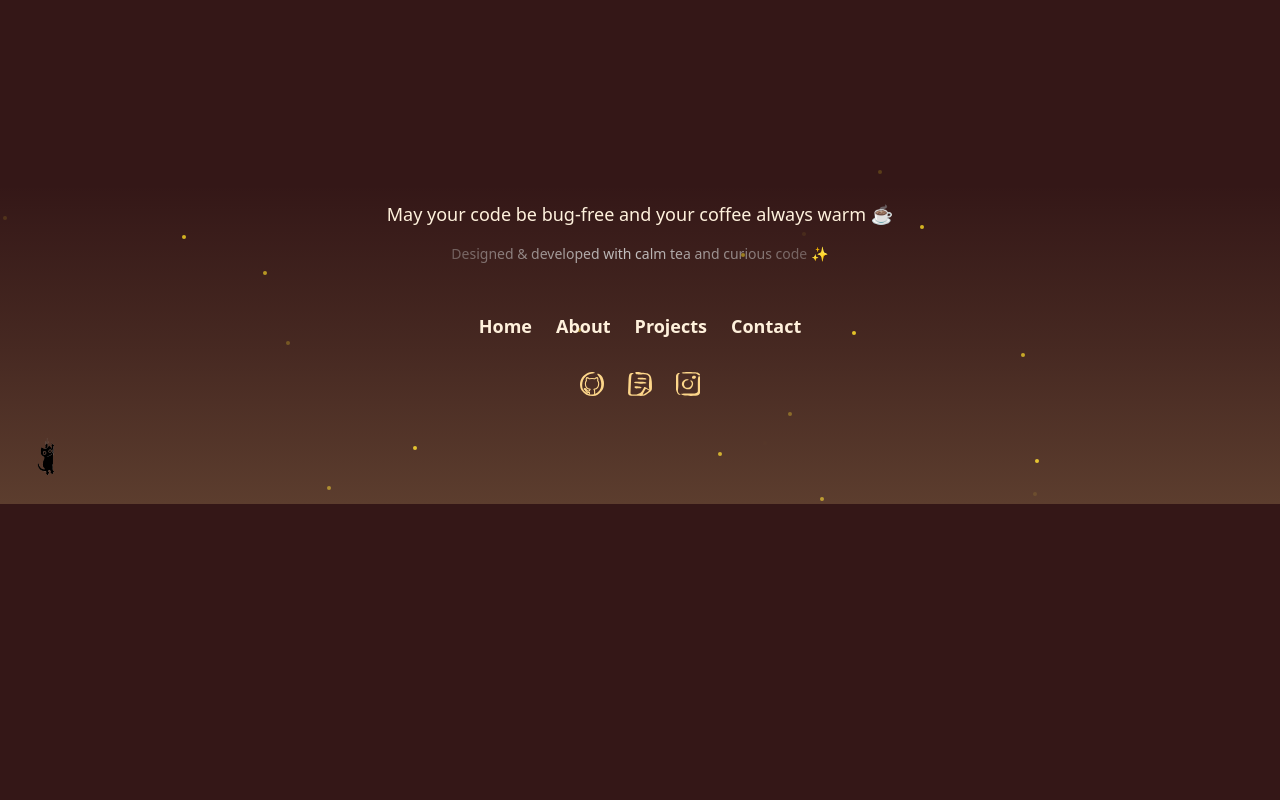
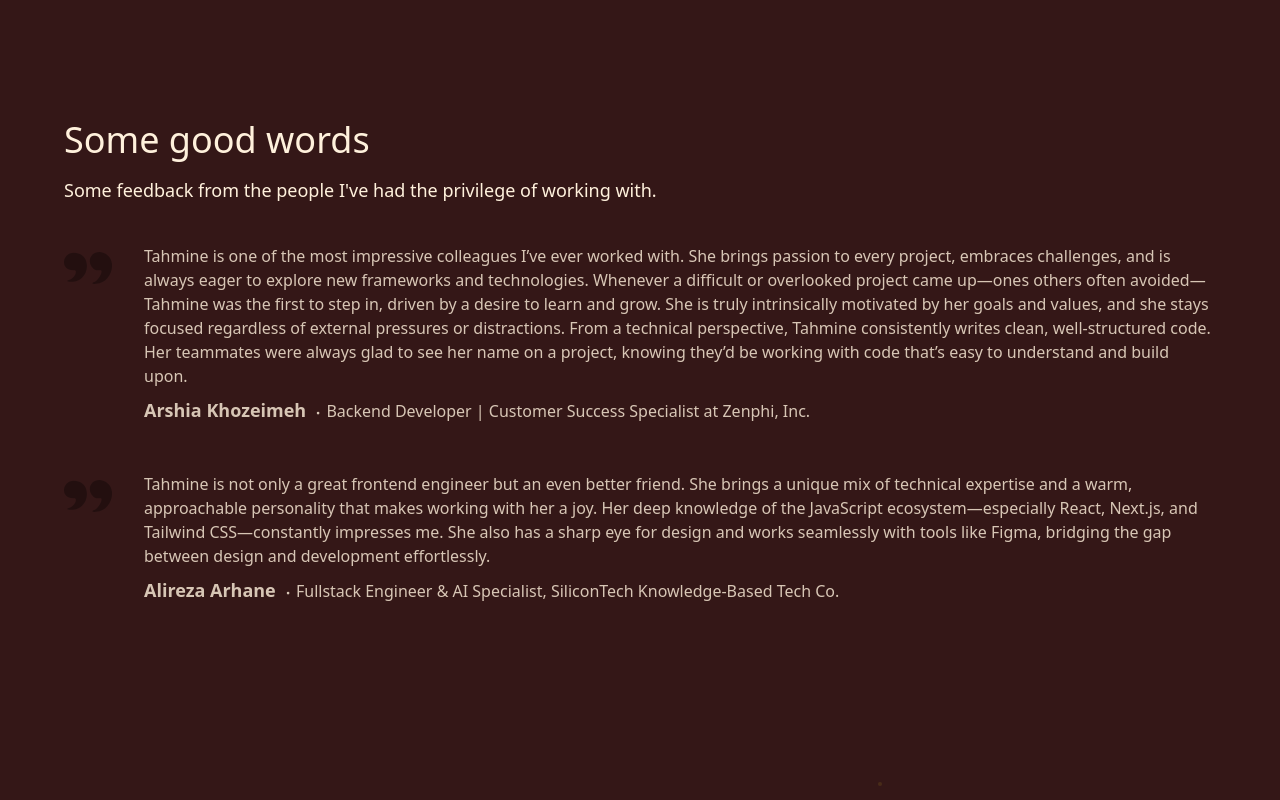
Before and after one commit to TahmineRH/portfolio, a React (Vite) app: page /contact in a window 1280 px wide. Shown: the part 2160-2960 px from the top of the page. Before the commit the page ends 2664 px from the top, so only its background shows below. Built offline with nearby package versions, Linux system fonts and the light colour scheme.

Commit message:
feat: add Testimonials component with translations and styling for enhanced user feedback display

```diff
--- a/public/locales/en/translation.json
+++ b/public/locales/en/translation.json
@@ -51,11 +51,11 @@
   },
   "Testimonials": {
     "title": "Some good words",
-    "description": "",
+    "description": "Some feedback from the people I've had the privilege of working with.",
     "alza": {
       "name": "Alireza Arhane",
       "role": "Fullstack Engineer & AI Specialist",
-      "company": "SiliconTech, Knowledge-Based Tech Co.",
+      "company": "SiliconTech Knowledge-Based Tech Co.",
       "testimonial": "Tahmine is not only a great frontend engineer but an even better friend. She brings a unique mix of technical expertise and a warm, approachable personality that makes working with her a joy. Her deep knowledge of the JavaScript ecosystem—especially React, Next.js, and Tailwind CSS—constantly impresses me. She also has a sharp eye for design and works seamlessly with tools like Figma, bridging the gap between design and development effortlessly."
     },
     "arshia": {
--- a/public/locales/fa/translation.json
+++ b/public/locales/fa/translation.json
@@ -49,6 +49,23 @@
     "title": "نگاهی به پروژه‌ها",
     "description": "برخی از پروژه‌های جانبی که در چند ماه اخیر روی آن‌ها کار کرده‌ام."
   },
+
+  "Testimonials": {
+    "title": "نظرات",
+    "description": "برخی بازخوردها از افرادی که افتخار همکاری با آن‌ها را داشته‌ام.",
+    "alza": {
+      "name": "علیرضا ارحنه",
+      "role": "مهندس فول‌استک و متخصص هوش مصنوعی",
+      "company": "شرکت دانش‌بنیان فناوری سیلیکون‌تک",
+      "testimonial": "تهمینه نه‌تنها یک مهندس فرانت‌اند توانمند است، بلکه دوستی بی‌نظیر نیز هست. او ترکیبی منحصربه‌فرد از تخصص فنی و شخصیتی گرم و صمیمی دارد که همکاری با او را بسیار لذت‌بخش می‌کند. دانش عمیق او از اکوسیستم JavaScript ( به‌ویژه React، Next.js و Tailwind CSS ) همواره من را تحت تأثیر قرار می‌دهد. همچنین دید طراحی دقیقی دارد و با ابزارهایی مانند Figma به‌خوبی کار می‌کند و به‌راحتی میان طراحی و توسعه پل می‌زند."
+    },
+    "arshia": {
+      "name": "ارشیا خزیمه",
+      "role": "توسعه‌دهنده بک‌اند | کارشناس موفقیت مشتری در",
+      "company": "شرکت .Zenphi, Inc",
+      "testimonial": "تهمینه یکی از تاثیرگذارترین همکارانی است که تاکنون با آن‌ها همکاری داشته‌ام. او با شور و اشتیاق به هر پروژه‌ای وارد می‌شود، چالش‌ها را می‌پذیرد و همیشه مشتاق یادگیری فناوری‌ها و فریم‌ورک‌های جدید است. در مواقعی که پروژه‌ای دشوار یا نادیده‌گرفته‌شده پیش می‌آمد، پروژه‌هایی که معمولاً دیگران از آن‌ها دوری می‌کردند، تهمینه اولین کسی بود که برای انجام آن داوطلب می‌شد، چرا که انگیزه‌ی درونی برای رشد و یادگیری دارد. او به‌شدت از درون برانگیخته است و فارغ از فشارها یا حواس‌پرتی‌های بیرونی، تمرکز خود را حفظ می‌کند. از دید فنی، تهمینه همیشه کدی تمیز، ساختاریافته و خوانا می‌نویسد. هم‌تیمی‌هایش همیشه از دیدن نام او در یک پروژه خوشحال می‌شدند، چون می‌دانستند با کدی کار خواهند کرد که فهم آن آسان و توسعه‌ی آن لذت‌بخش است."
+    }
+  },
   "footer": {
     "slogan": "کدهات همیشه بی‌باگ و قهوه‌ات همیشه گرم ☕",
     "footerNote": "طراحی و توسعه با چای آرامش‌بخش و کدی کنجکاو"
--- /dev/null
+++ b/src/components/home/testimonials.tsx
@@ -0,0 +1,48 @@
+import { useTranslation } from "react-i18next";
+import quote from "@/assets/icons/quote.svg";
+import { Dot } from "lucide-react";
+
+function Testimonials() {
+  const { t } = useTranslation();
+
+  return (
+    <div className="flex flex-col gap-10 mt-10">
+      <div className="flex flex-col gap-4 max-md:gap-1 justify-center">
+        <h1 className="2xl:text-5xl text-4xl max-md:text-3xl font-medium">
+          {t("Testimonials.title")}
+        </h1>
+        <h1 className="text-lg font-light max-md:text-base max-md:text-foreground/90">
+          {t("Testimonials.description")}
+        </h1>
+      </div>
+      <div className="flex flex-col gap-12  justify-center text-foreground/80">
+        <div className="flex justify-start gap-8">
+          <img src={quote} alt="Theme icon" className="w-12 h-12" />
+          <div>
+            <p className="mb-2 font-light">{t("Testimonials.arshia.testimonial")}</p>
+            <span className="font-semibold text-lg">
+              {t("Testimonials.arshia.name")}
+            </span>{" "}
+            <Dot className="inline-block w-4 h-4" />
+            <span>{t("Testimonials.arshia.role")}</span>
+            <span>{t("Testimonials.arshia.company")}</span>
+          </div>
+        </div>
+        <div className="flex justify-start gap-8">
+          <img src={quote} alt="Theme icon" className="w-12 h-12" />
+          <div>
+            <p className="mb-2 font-light">{t("Testimonials.alza.testimonial")}</p>
+            <span className="font-semibold text-lg">
+              {t("Testimonials.alza.name")}
+            </span>{" "}
+            <Dot className="inline-block w-4 h-4" />
+            <span>{t("Testimonials.alza.role")}, </span>
+            <span>{t("Testimonials.alza.company")}</span>
+          </div>
+        </div>
+      </div>
+    </div>
+  );
+}
+
+export default Testimonials;
--- a/src/pages/home.tsx
+++ b/src/pages/home.tsx
@@ -1,6 +1,7 @@
 import Intro from "../components/home/intro";
 import Skilles from "../components/home/skilles";
 import SnapshotProject from "../components/home/snapshot";
+import Testimonials from "../components/home/testimonials";
 
 function Home() {
   return (
@@ -8,6 +9,7 @@ function Home() {
       <Intro />
       <Skilles />
       <SnapshotProject />
+      <Testimonials />
     </main>
   );
 }
```
Also changed, not shown: src/assets/icons/quote.svg (added).
